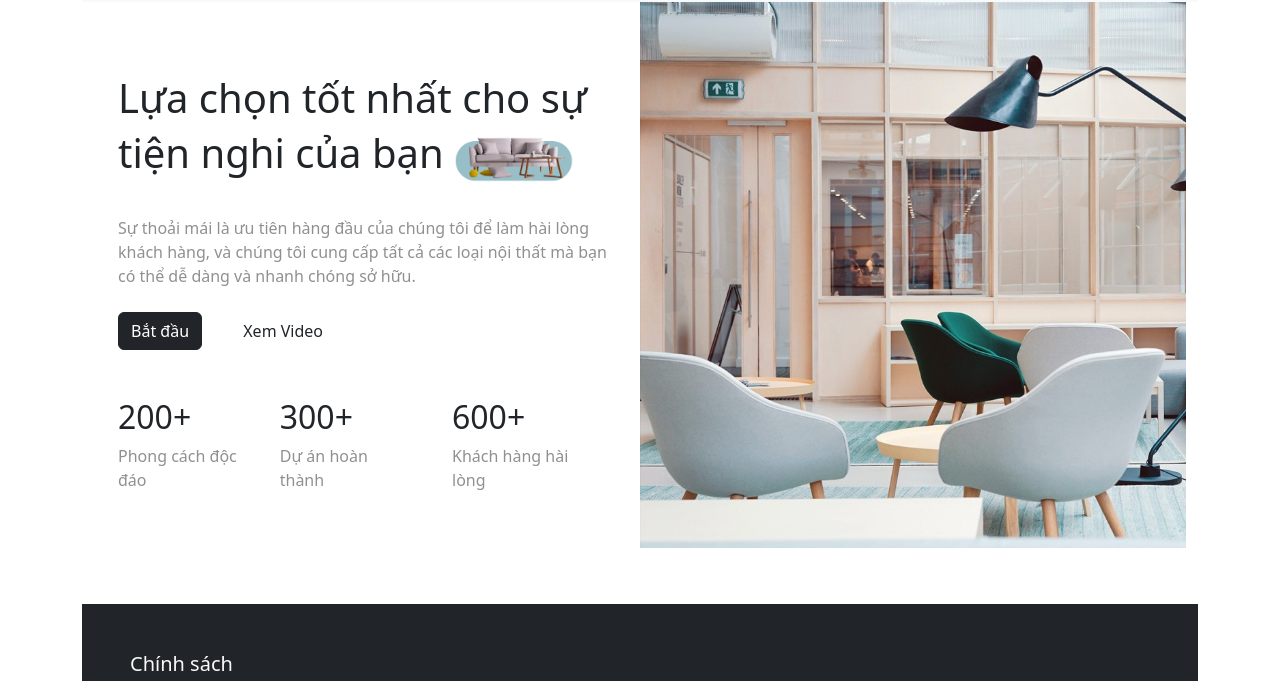
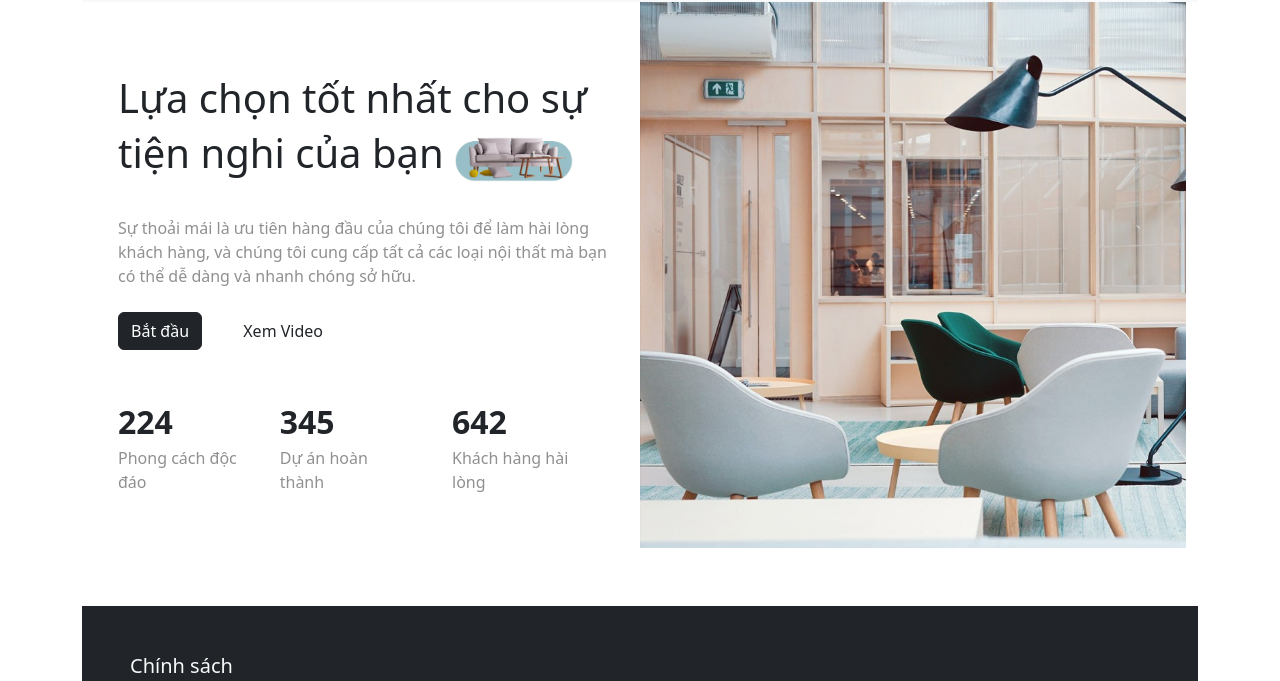
Before and after one commit to huydre/Minty-Furniture-Website, a plain HTML site: page index.html in a window 1280 px wide. Shown: the part 94-775 px from the top of the page. Drawn offline with nearby package versions, Linux system fonts and the light colour scheme.

Commit message:
add count animation in hero section

```diff
--- a/index.css
+++ b/index.css
@@ -1,5 +1,12 @@
 p {
     color: #909090;
+}
+
+/* Hero Section */
+
+.count {
+  font-size: 32px;
+  font-weight: 700;
 }
 
 .small-img {
--- a/index.html
+++ b/index.html
@@ -4,6 +4,7 @@
     <meta charset="UTF-8">
     <meta name="viewport" content="width=device-width, initial-scale=1.0">
     <link href="index.css" rel="stylesheet">
+    <script src="script.js"></script>
     <link href="https://cdn.jsdelivr.net/npm/bootstrap@5.3.3/dist/css/bootstrap.min.css" rel="stylesheet" integrity="sha384-QWTKZyjpPEjISv5WaRU9OFeRpok6YctnYmDr5pNlyT2bRjXh0JMhjY6hW+ALEwIH" crossorigin="anonymous">
     <title>Minty</title>
 </head>
@@ -53,15 +54,15 @@
             </div>
             <div class="d-flex">
                 <div class="pe-4 pt-4">
-                    <h2>200+</h2>
+                    <span class="count" data-val="224">000</span>
                     <p>Phong cách độc đáo</p>
                 </div>
                 <div class="pe-4 pt-4">
-                    <h2>300+</h2>
+                    <span class="count" data-val="345">000</span>
                     <p>Dự án hoàn thành</p>
                 </div>
                 <div class="p-4">
-                    <h2>600+</h2>
+                    <span class="count" data-val="642">000</span>
                     <p>Khách hàng hài lòng</p>
                 </div>
             </div>
--- /dev/null
+++ b/script.js
@@ -0,0 +1,17 @@
+document.addEventListener("DOMContentLoaded", function() {
+    let valueDisplays = document.querySelectorAll(".count");
+    let interval = 3000;
+
+    valueDisplays.forEach((valueDisplay) => {
+        let startValue = 0;
+        let endValue = parseInt(valueDisplay.getAttribute('data-val'));
+        let duration = Math.floor(interval / endValue);
+        let counter = setInterval(function() {
+            startValue += 1;
+            valueDisplay.textContent = startValue;
+            if (startValue === endValue) {
+                clearInterval(counter);
+            }
+        }, duration)
+    });
+});
```
